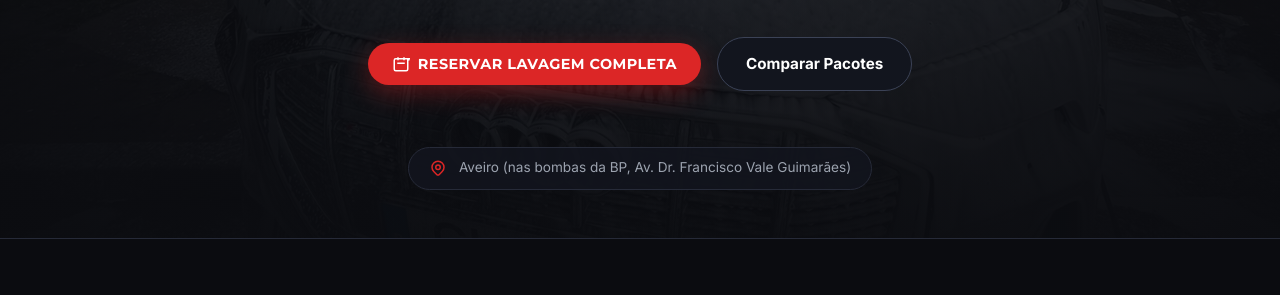
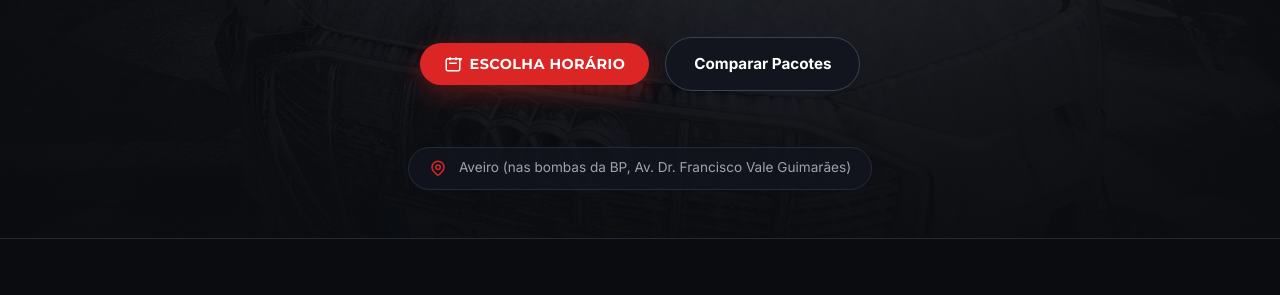
Before and after one commit to hufimarques-web/Style-lux-landing-page, a plain HTML site: page public/index.html in a window 1280 px wide. Shown: the part 505-800 px from the top of the page. Drawn offline with Linux system fonts and the light colour scheme; no server answers.

Commit message:
Rename hero booking button to Escolha horário

```diff
--- a/public/index.html
+++ b/public/index.html
@@ -64,7 +64,7 @@
       <div class="hero-actions">
         <button class="btn-cta" onclick="openBookingModal('completa')">
           <svg width="18" height="18" fill="none" stroke="currentColor" stroke-width="2" viewBox="0 0 24 24"><path d="M8 7V3m8 4V3m-9 8h10M5 21h14a2 2 0 002-2V7a2 2 0 002-2H5a2 2 0 00-2 2v12a2 2 0 002 2z"></path></svg>
-          Reservar Lavagem Completa
+          Escolha horário
         </button>
         <a href="#servicos" class="btn-secondary">Comparar Pacotes</a>
       </div>
```
